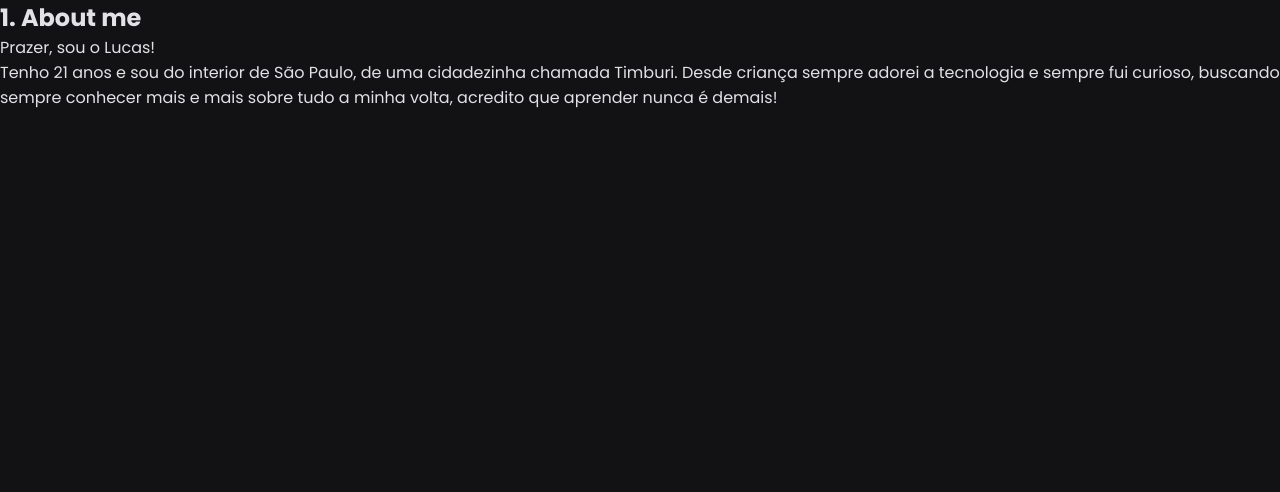
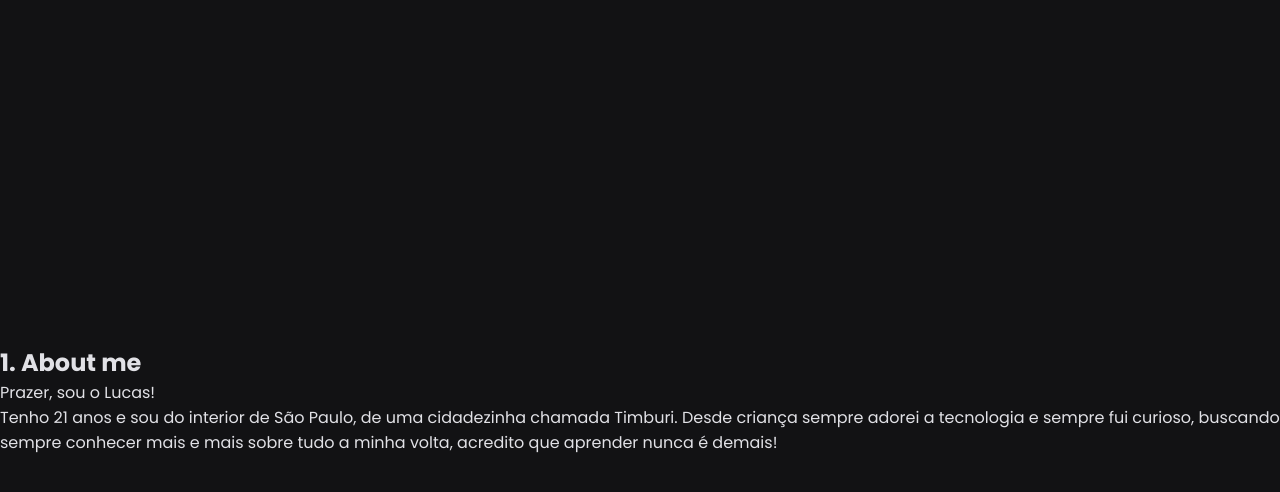
Before and after one commit to locrz/portfolio, a plain HTML site: page index.html in a window 1280 px wide. Drawn offline with Linux system fonts and the light colour scheme.

Commit message:
Update styles.css

```diff
--- a/styles.css
+++ b/styles.css
@@ -25,6 +25,14 @@ button {
   cursor: pointer;
 }
 
+main {
+ height: 100vh;
+ width: 100%;
+ display: flex;
+ align-items: center;
+ justify-content: space-between;
+}
+
 main section #about-me {
  max-width: 1296px;
  display: flex;
```
